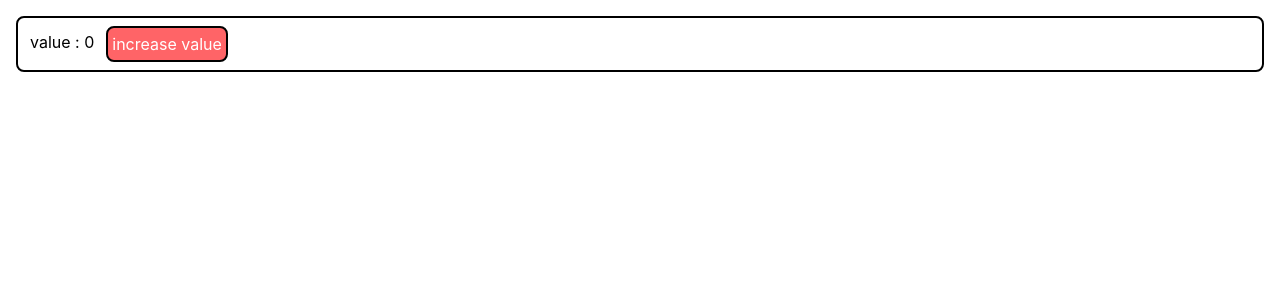
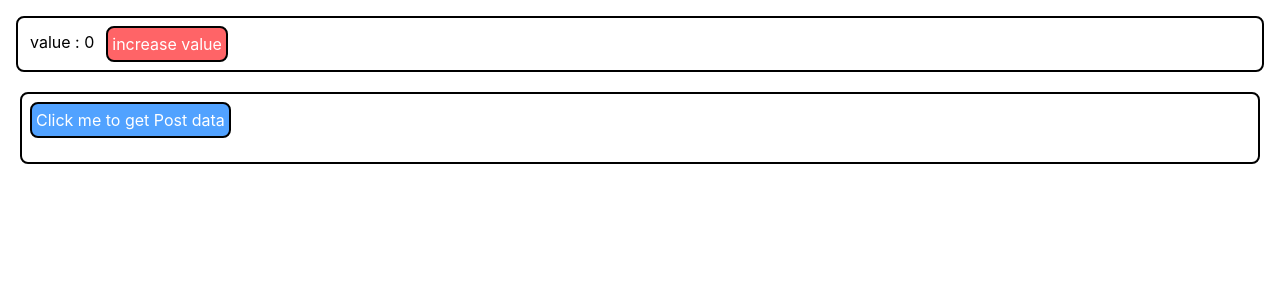
Before and after one commit to Reaper0198/custom-hooks, a React (Vite) app: page / in a window 1280 px wide. Shown: the top 300 px of the page. Built offline with nearby package versions, Linux system fonts and the light colour scheme; no server answers.

Commit message:
added basic useFetch logic

```diff
--- a/src/App.jsx
+++ b/src/App.jsx
@@ -1,10 +1,12 @@
 import './App.css';
+import GetPostCard from './components/getPostCard';
 import IncreaseValueCard from './components/IncreaseValueCard';
 
 export default function App() {
     return (
         <>
             <IncreaseValueCard />
+            <GetPostCard />
         </>
     )
 }
--- /dev/null
+++ b/src/components/GetPostCard.jsx
@@ -0,0 +1,28 @@
+import { useState } from "react";
+import useFetch from "../hooks/useFetch";
+
+export default function GetPostCard() {
+
+    const [postData, setPostData] = useState(null);
+
+        let data = useFetch("https://jsonplaceholder.typicode.com/posts/1");
+
+        const getData = () => {
+            data = JSON.stringify(data);
+            setPostData(data);
+        }
+
+
+
+    return (
+        <div className="flex-col p-2 m-5 border-2 rounded-lg content-center">
+            <button
+                className="border-2 border-black bg-blue-400 p-1 rounded-lg text-white"
+                onClick={()=>getData()} >
+                    Click me to get Post data</button>
+            <div className="p-2">
+                {postData}
+            </div>
+        </div>
+    )
+}
--- /dev/null
+++ b/src/hooks/useFetch.js
@@ -0,0 +1,17 @@
+import { useEffect, useState } from "react";
+
+export default function useFetch(url) {
+
+    const [postData, setPostData] = useState({});
+
+    async function getPostData(){
+        const response = await fetch(url);
+        const data = await response.json();
+        setPostData(data);
+    }
+
+    useEffect(() => {getPostData()}, [url]);
+
+    return postData;
+
+}
```
